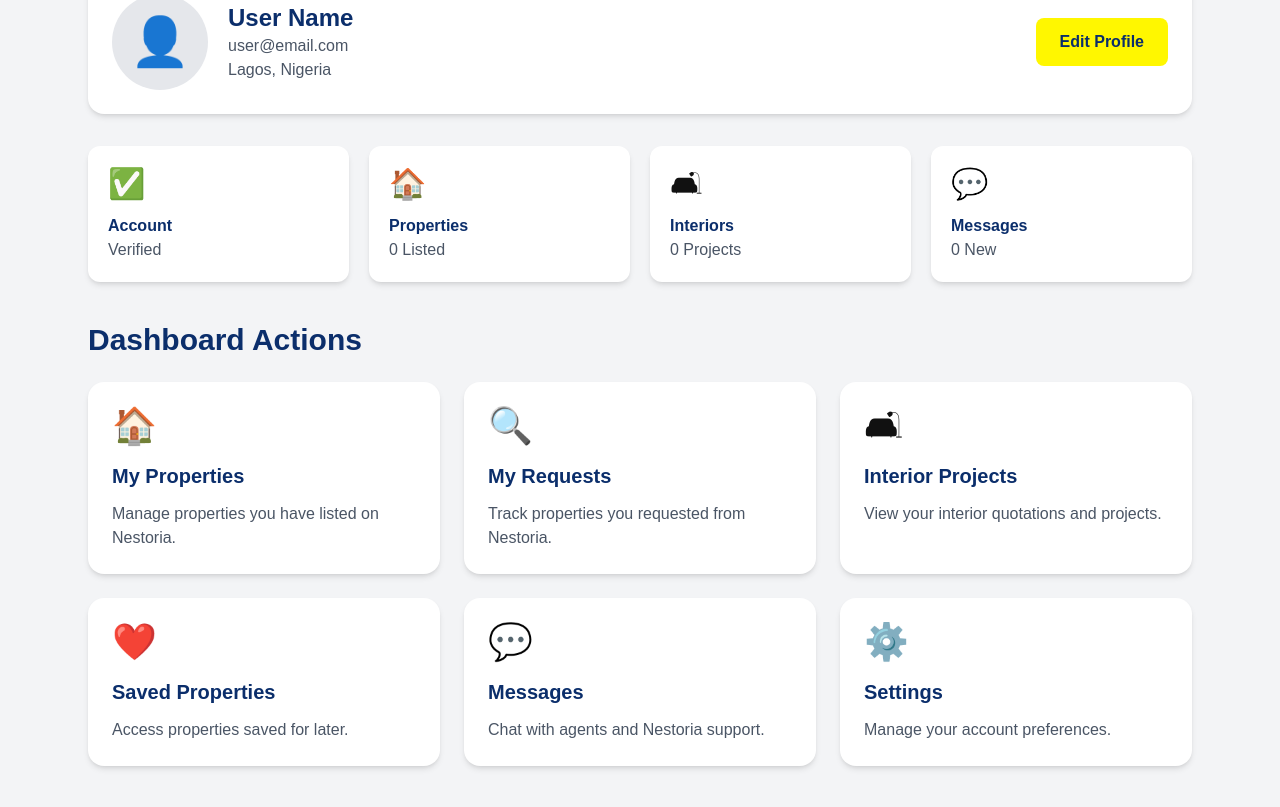
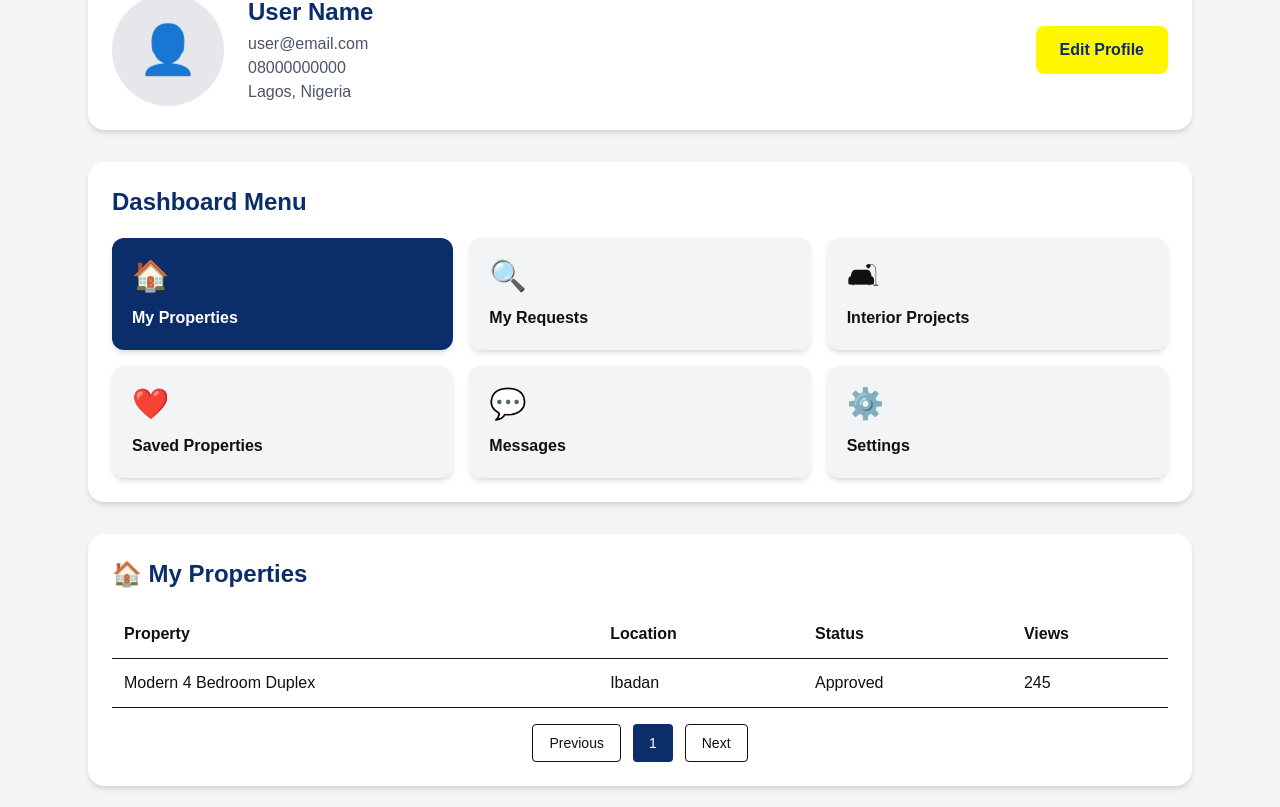
Before and after one commit to ccdsnetwork-maker/Nestoria, a Next.js app: page /dashboard in a window 1280 px wide. Shown: the part 413-1220 px from the top of the page. Built offline with nearby package versions, Linux system fonts and the light colour scheme.

Commit message:
Improve user dashboard with profile summary and toggle sections

```diff
--- a/src/app/dashboard/page.tsx
+++ b/src/app/dashboard/page.tsx
@@ -1,47 +1,96 @@
+"use client";
+
+import { useState } from "react";
 import Link from "next/link";
 import BackButton from "@/components/layout/BackButton";
 
-const actions = [
+
+const sections = [
   {
+    id: "properties",
     title: "My Properties",
     icon: "🏠",
-    description: "Manage properties you have listed on Nestoria.",
-    link: "/properties/list",
   },
   {
+    id: "requests",
     title: "My Requests",
     icon: "🔍",
-    description: "Track properties you requested from Nestoria.",
-    link: "/properties/request",
   },
   {
+    id: "interiors",
     title: "Interior Projects",
     icon: "🛋",
-    description: "View your interior quotations and projects.",
-    link: "/interiors/projects",
   },
   {
+    id: "saved",
     title: "Saved Properties",
     icon: "❤️",
-    description: "Access properties saved for later.",
-    link: "/properties",
   },
   {
+    id: "messages",
     title: "Messages",
     icon: "💬",
-    description: "Chat with agents and Nestoria support.",
-    link: "/messages",
   },
   {
+    id: "settings",
     title: "Settings",
     icon: "⚙️",
-    description: "Manage your account preferences.",
-    link: "/profile",
   },
 ];
 
 
+const properties = [
+  {
+    name: "Modern 4 Bedroom Duplex",
+    location: "Ibadan",
+    status: "Approved",
+    views: 245,
+  },
+];
+
+
+const requests = [
+  {
+    name: "3 Bedroom Apartment",
+    location: "Lagos",
+    budget: "₦5m/year",
+    status: "Searching",
+  },
+];
+
+
+const interiors = [
+  {
+    name: "Living Room Renovation",
+    type: "Residential",
+    status: "Quote Sent",
+  },
+];
+
+
+const saved = [
+  {
+    name: "Executive Duplex",
+    location: "Abuja",
+    price: "₦75,000,000",
+  },
+];
+
+
+const messages = [
+  {
+    sender: "Nestoria Support",
+    message: "Welcome to Nestoria",
+    date: "Today",
+  },
+];
+
+
+
 export default function Dashboard() {
+
+  const [active, setActive] = useState("properties");
+
 
   return (
 
@@ -49,7 +98,9 @@ export default function Dashboard() {
 
       <div className="mx-auto max-w-6xl px-4 md:px-6">
 
+
         <BackButton />
+
 
         <section className="mt-6 rounded-2xl bg-[#0B2E6B] p-8 text-white shadow-md">
 
@@ -64,13 +115,16 @@ export default function Dashboard() {
         </section>
 
 
+
         <section className="mt-8 rounded-2xl bg-white p-6 shadow-md">
 
-          <div className="flex flex-col gap-5 md:flex-row md:items-center">
+          <div className="flex flex-col gap-6 md:flex-row md:items-center">
 
-            <div className="flex h-24 w-24 items-center justify-center rounded-full bg-gray-200 text-5xl">
+
+            <div className="flex h-28 w-28 items-center justify-center rounded-full bg-gray-200 text-5xl">
               👤
             </div>
+
 
             <div>
 
@@ -78,15 +132,22 @@ export default function Dashboard() {
                 User Name
               </h2>
 
+              <p className="mt-1 text-gray-600">
+                user@email.com
+              </p>
+
               <p className="text-gray-600">
-                user@email.com
+                08000000000
               </p>
 
               <p className="text-gray-600">
                 Lagos, Nigeria
               </p>
 
+
             </div>
+
+
 
             <Link
               href="/profile"
@@ -95,93 +156,372 @@ export default function Dashboard() {
               Edit Profile
             </Link>
 
+
           </div>
+
 
         </section>
 
 
-        <section className="mt-8 grid gap-5 md:grid-cols-4">
 
-          <div className="rounded-xl bg-white p-5 shadow-md">
-            <p className="text-3xl">✅</p>
-            <h3 className="mt-3 font-bold text-[#0B2E6B]">
-              Account
-            </h3>
-            <p className="text-gray-600">
-              Verified
-            </p>
-          </div>
+        <section className="mt-8 rounded-2xl bg-white p-6 shadow-md">
+
+          <h2 className="text-2xl font-bold text-[#0B2E6B]">
+            Dashboard Menu
+          </h2>
 
 
-          <div className="rounded-xl bg-white p-5 shadow-md">
-            <p className="text-3xl">🏠</p>
-            <h3 className="mt-3 font-bold text-[#0B2E6B]">
-              Properties
-            </h3>
-            <p className="text-gray-600">
-              0 Listed
-            </p>
-          </div>
+          <div className="mt-5 grid gap-4 md:grid-cols-3">
 
 
-          <div className="rounded-xl bg-white p-5 shadow-md">
-            <p className="text-3xl">🛋</p>
-            <h3 className="mt-3 font-bold text-[#0B2E6B]">
-              Interiors
-            </h3>
-            <p className="text-gray-600">
-              0 Projects
-            </p>
-          </div>
+            {sections.map((section) => (
+
+              <button
+                key={section.id}
+                onClick={() => setActive(section.id)}
+                className={`rounded-xl p-5 text-left shadow-md ${
+                  active === section.id
+                    ? "bg-[#0B2E6B] text-white"
+                    : "bg-gray-100"
+                }`}
+              >
+
+                <div className="text-3xl">
+                  {section.icon}
+                </div>
+
+                <h3 className="mt-3 font-bold">
+                  {section.title}
+                </h3>
+
+              </button>
+
+            ))}
 
 
-          <div className="rounded-xl bg-white p-5 shadow-md">
-            <p className="text-3xl">💬</p>
-            <h3 className="mt-3 font-bold text-[#0B2E6B]">
-              Messages
-            </h3>
-            <p className="text-gray-600">
-              0 New
-            </p>
           </div>
 
         </section>
+        <section className="mt-8 rounded-2xl bg-white p-6 shadow-md">
 
 
-        <section className="mt-10">
+          {active === "properties" && (
 
-          <h2 className="text-3xl font-bold text-[#0B2E6B]">
-            Dashboard Actions
-          </h2>
+            <div>
+
+              <h2 className="text-2xl font-bold text-[#0B2E6B]">
+                🏠 My Properties
+              </h2>
+
+              <div className="mt-5 overflow-x-auto">
+
+                <table className="w-full text-left">
+
+                  <thead>
+
+                    <tr className="border-b">
+
+                      <th className="p-3">
+                        Property
+                      </th>
+
+                      <th className="p-3">
+                        Location
+                      </th>
+
+                      <th className="p-3">
+                        Status
+                      </th>
+
+                      <th className="p-3">
+                        Views
+                      </th>
+
+                    </tr>
+
+                  </thead>
 
 
-          <div className="mt-6 grid gap-6 md:grid-cols-3">
+                  <tbody>
 
-            {actions.map((item) => (
+                    {properties.map((item) => (
 
-              <Link
-                key={item.title}
-                href={item.link}
-                className="rounded-2xl bg-white p-6 shadow-md transition hover:shadow-lg"
-              >
+                      <tr key={item.name} className="border-b">
 
-                <div className="text-4xl">
-                  {item.icon}
+                        <td className="p-3">
+                          {item.name}
+                        </td>
+
+                        <td className="p-3">
+                          {item.location}
+                        </td>
+
+                        <td className="p-3">
+                          {item.status}
+                        </td>
+
+                        <td className="p-3">
+                          {item.views}
+                        </td>
+
+                      </tr>
+
+                    ))}
+
+                  </tbody>
+
+                </table>
+
+              </div>
+
+
+              <div className="mt-4 flex justify-center gap-3 text-sm">
+                <button className="rounded border px-4 py-2">
+                  Previous
+                </button>
+
+                <button className="rounded bg-[#0B2E6B] px-4 py-2 text-white">
+                  1
+                </button>
+
+                <button className="rounded border px-4 py-2">
+                  Next
+                </button>
+              </div>
+
+            </div>
+
+          )}
+
+
+
+
+
+          {active === "requests" && (
+
+            <div>
+
+              <h2 className="text-2xl font-bold text-[#0B2E6B]">
+                🔍 My Requests
+              </h2>
+
+
+              {requests.map((item) => (
+
+                <div
+                  key={item.name}
+                  className="mt-5 rounded-lg border p-4"
+                >
+
+                  <p className="font-bold">
+                    {item.name}
+                  </p>
+
+                  <p>
+                    📍 {item.location}
+                  </p>
+
+                  <p>
+                    Budget: {item.budget}
+                  </p>
+
+                  <p>
+                    Status: {item.status}
+                  </p>
+
                 </div>
 
-                <h3 className="mt-4 text-xl font-bold text-[#0B2E6B]">
-                  {item.title}
+              ))}
+
+            </div>
+
+          )}
+
+
+
+
+
+          {active === "interiors" && (
+
+            <div>
+
+              <h2 className="text-2xl font-bold text-[#0B2E6B]">
+                🛋 Interior Projects
+              </h2>
+
+
+              {interiors.map((item) => (
+
+                <div
+                  key={item.name}
+                  className="mt-5 rounded-lg border p-4"
+                >
+
+                  <p className="font-bold">
+                    {item.name}
+                  </p>
+
+                  <p>
+                    Type: {item.type}
+                  </p>
+
+                  <p>
+                    Status: {item.status}
+                  </p>
+
+                </div>
+
+              ))}
+
+            </div>
+
+          )}
+
+
+
+
+
+          {active === "saved" && (
+
+            <div>
+
+              <h2 className="text-2xl font-bold text-[#0B2E6B]">
+                ❤️ Saved Properties
+              </h2>
+
+
+              {saved.map((item) => (
+
+                <div
+                  key={item.name}
+                  className="mt-5 rounded-lg border p-4"
+                >
+
+                  <p className="font-bold">
+                    {item.name}
+                  </p>
+
+                  <p>
+                    📍 {item.location}
+                  </p>
+
+                  <p>
+                    {item.price}
+                  </p>
+
+                </div>
+
+              ))}
+
+            </div>
+
+          )}
+
+
+
+
+
+          {active === "messages" && (
+
+            <div>
+
+              <h2 className="text-2xl font-bold text-[#0B2E6B]">
+                💬 Messages
+              </h2>
+
+
+              {messages.map((item) => (
+
+                <div
+                  key={item.sender}
+                  className="mt-5 rounded-lg border p-4"
+                >
+
+                  <p className="font-bold">
+                    {item.sender}
+                  </p>
+
+                  <p>
+                    {item.message}
+                  </p>
+
+                  <p className="text-sm text-gray-500">
+                    {item.date}
+                  </p>
+
+                </div>
+
+              ))}
+
+            </div>
+
+          )}
+          {active === "settings" && (
+
+            <div>
+
+              <h2 className="text-2xl font-bold text-[#0B2E6B]">
+                ⚙️ Account Settings
+              </h2>
+
+
+              <div className="mt-5 space-y-4">
+
+
+                <Link
+                  href="/change-password"
+                  className="block rounded-lg border p-4"
+                >
+                  🔐 Change Password
+                </Link>
+
+
+                <button className="w-full rounded-lg border p-4 text-left">
+                  🔔 Notification Preferences
+                </button>
+
+
+                <button className="w-full rounded-lg border p-4 text-left">
+                  🔒 Privacy Settings
+                </button>
+
+
+                <button className="w-full rounded-lg border p-4 text-left text-red-600">
+                  🗑 Delete Account
+                </button>
+
+
+              </div>
+
+
+              <div className="mt-8 rounded-xl border p-5">
+
+                <h3 className="font-bold text-[#0B2E6B]">
+                  Profile Settings
                 </h3>
 
-                <p className="mt-3 text-gray-600">
-                  {item.description}
+
+                <p className="mt-2 text-gray-600">
+                  Update your personal information, profile picture,
+                  phone number and location from your profile page.
                 </p>
 
-              </Link>
 
-            ))}
+                <Link
+                  href="/profile"
+                  className="mt-4 inline-block rounded-lg bg-[#0B2E6B] px-5 py-2 font-bold text-white"
+                >
+                  Open Profile Settings
+                </Link>
 
-          </div>
+
+              </div>
+
+
+            </div>
+
+          )}
+
 
         </section>
 
```
